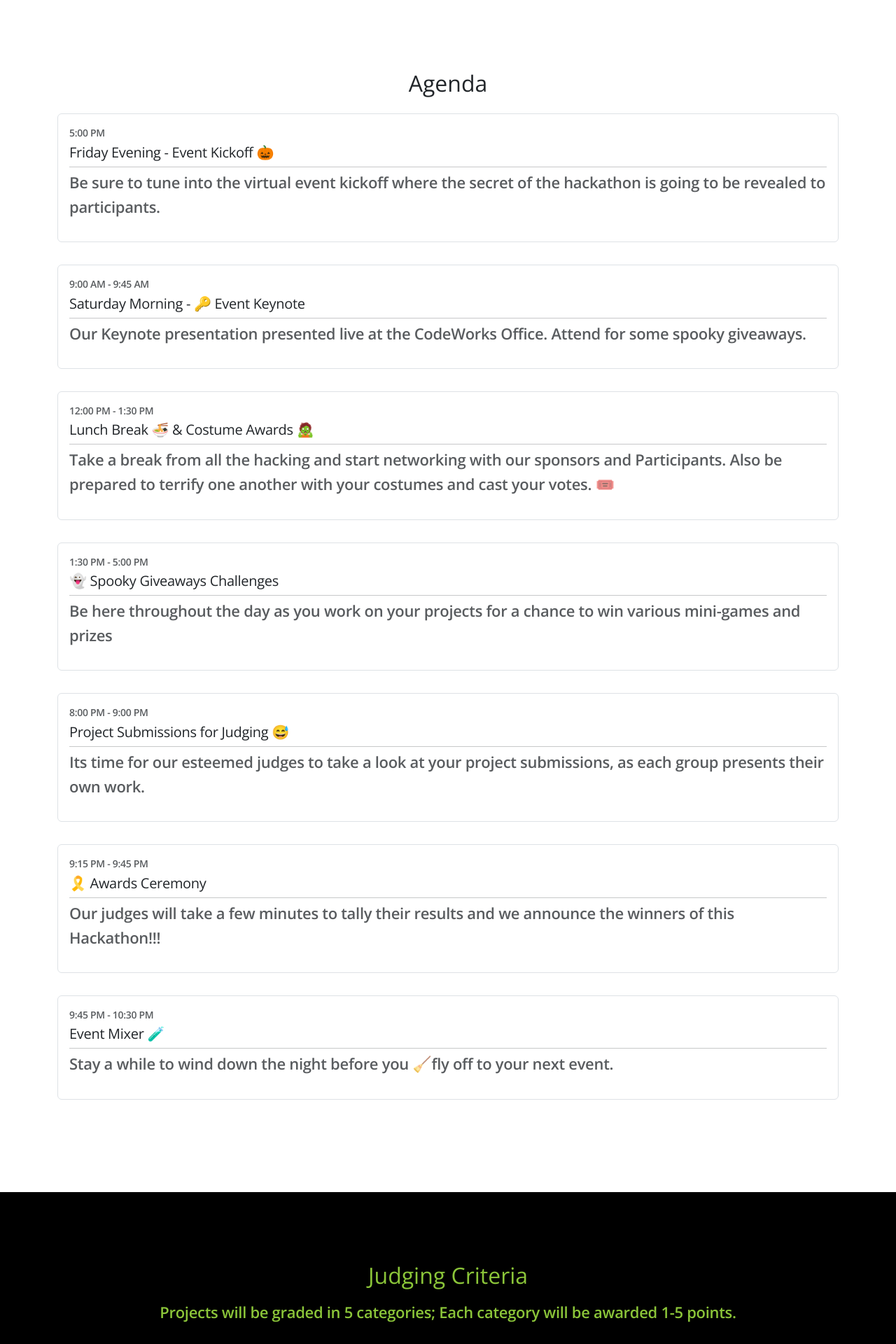
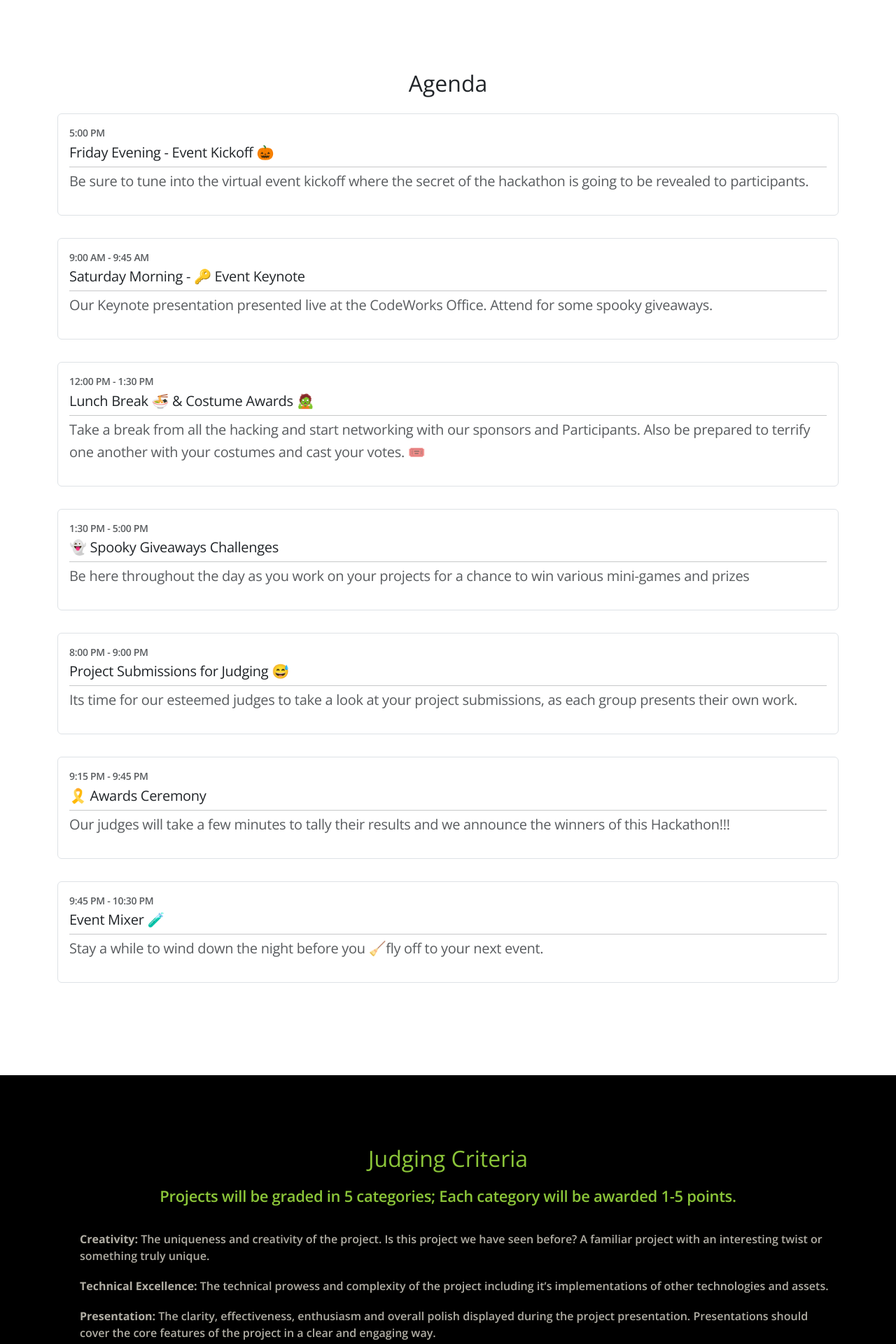
Before and after one commit to codeworksacademy/hackoween_23, a Jekyll site: the page built from index.html, in a window 1280 px wide. Shown: the part 3946-5866 px from the top of the page at 70% size. Built offline with Jekyll 4.4.1, drawn with Linux system fonts in a browser that asks for light colours; nearby versions of some CDN libraries.

Commit message:
update font-weight

```diff
--- a/css/original.css
+++ b/css/original.css
@@ -149,6 +149,11 @@ section p {
   letter-spacing: -.3px;
 }
 
+.lead *{
+  font-size: 1.25rem;
+  font-weight: 300;
+}
+
 section p span {
   font-weight: 700;
   text-transform: uppercase;
```
